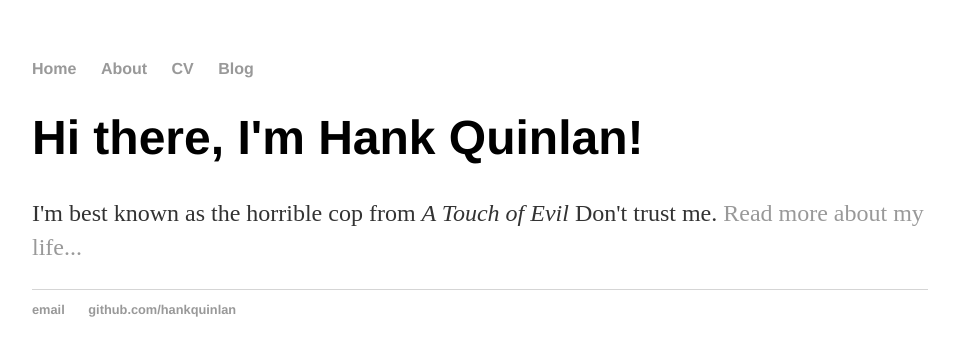
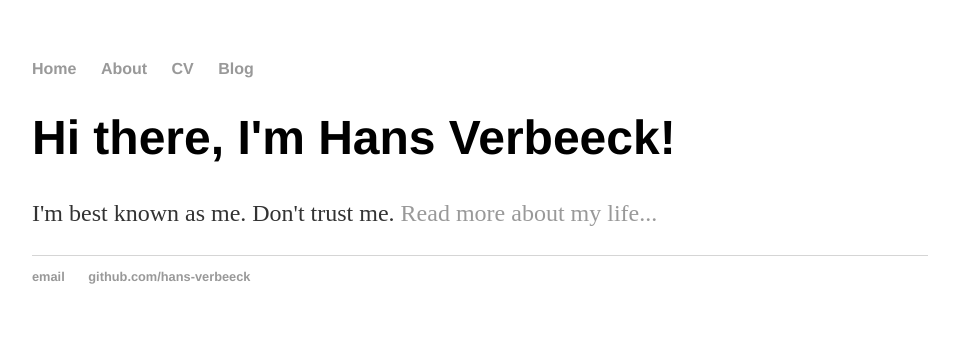
Before and after one commit to hans-verbeeck-zz/hans-verbeeck.github.io, a Jekyll site: the page built from index.html, in a window 1280 px wide. Shown: the top 356 px of the page, without its empty margins (160-1119 px from the left). Built offline with Jekyll 4.4.1, drawn with Linux system fonts in a browser that asks for light colours.

Commit message:
Update index.html

```diff
--- a/index.html
+++ b/index.html
@@ -1,30 +1,8 @@
-<!DOCTYPE html>
-<html>
-	<head>
-		<title>Hank Quinlan, Horrible Cop</title>
-		<!-- link to main stylesheet -->
-		<link rel="stylesheet" type="text/css" href="/css/main.css">
-	</head>
-	<body>
-		<nav>
-    		<ul>
-        		<li><a href="/">Home</a></li>
-	        	<li><a href="/about">About</a></li>
-        		<li><a href="/cv">CV</a></li>
-        		<li><a href="/blog">Blog</a></li>
-    		</ul>
-		</nav>
-		<div class="container">
-    		<div class="blurb">
-        		<h1>Hi there, I'm Hank Quinlan!</h1>
-				<p>I'm best known as the horrible cop from <em>A Touch of Evil</em> Don't trust me. <a href="/about">Read more about my life...</a></p>
-    		</div><!-- /.blurb -->
-		</div><!-- /.container -->
-		<footer>
-    		<ul>
-        		<li><a href="mailto:hankquinlanhub@gmail.com">email</a></li>
-        		<li><a href="https://github.com/hankquinlan">github.com/hankquinlan</a></li>
-			</ul>
-		</footer>
-	</body>
-</html>
+---
+layout: default
+title: Hans Verbeeck
+---
+<div class="blurb">
+	<h1>Hi there, I'm Hans Verbeeck!</h1>
+	<p>I'm best known as me.</em> Don't trust me. <a href="/about">Read more about my life...</a></p>
+</div><!-- /.blurb -->
```
